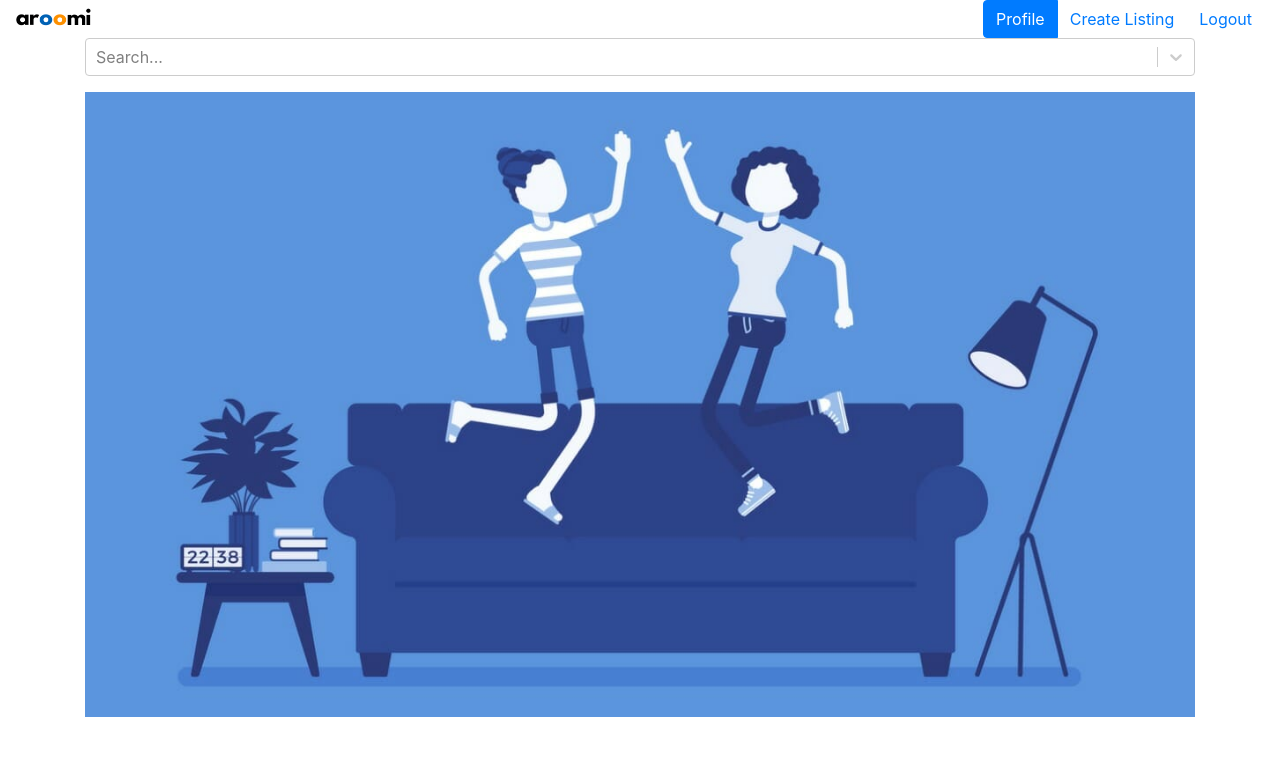
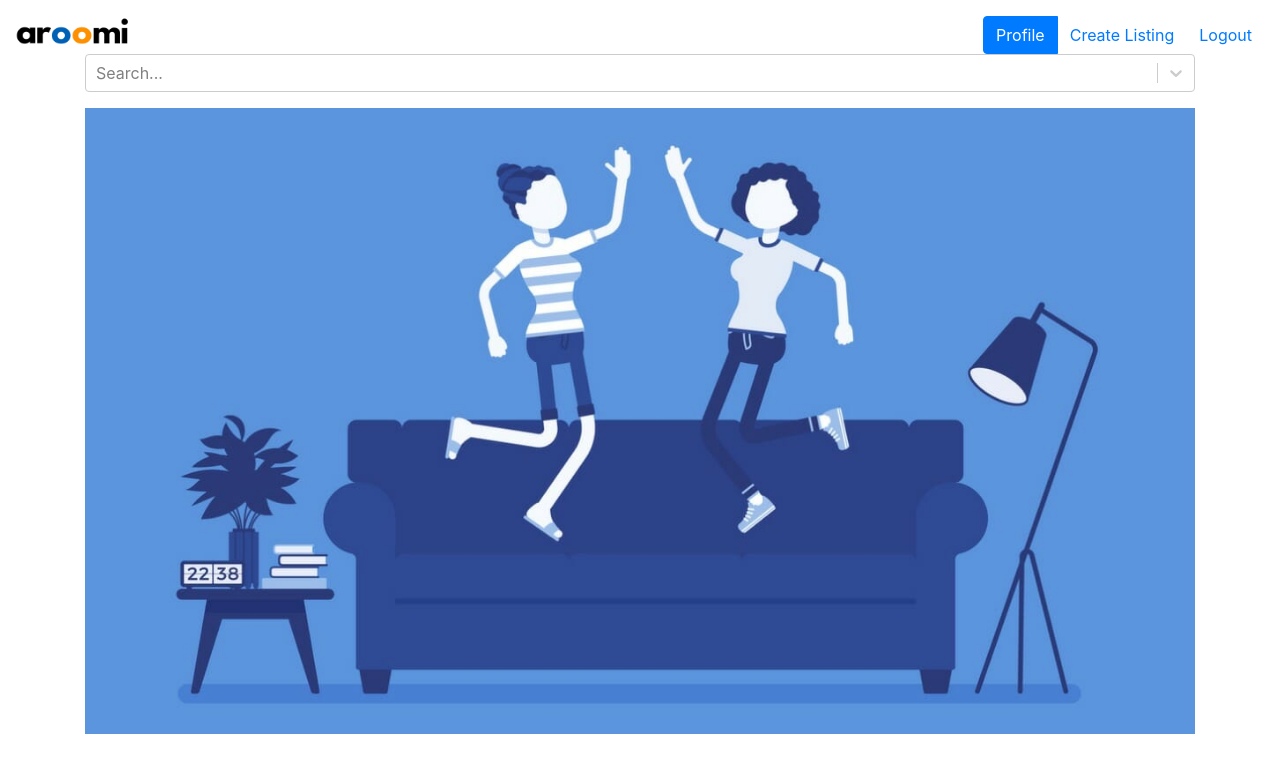
Before and after one commit to theprivatepark/aRoomi-frontend, a React (Create React App) app: page / in a window 1280 px wide. Shown: the top 772 px of the page. Built offline with nearby package versions, Linux system fonts and the light colour scheme; no server answers.

Commit message:
added link to logo

```diff
--- a/src/App.css
+++ b/src/App.css
@@ -5,6 +5,10 @@
 #landing-page-img {
   width: 100%;
   height: auto;
+}
+
+#aroomi-logo {
+  width: 150%;
 }
 
 .align-right {
--- a/src/layouts/Header.js
+++ b/src/layouts/Header.js
@@ -1,13 +1,17 @@
 import React from 'react';
 import image from '../assets/images/aroomi-logo.png'
+import { Link } from "react-router-dom";
+
 
 const Header = props => {
   return (
-    <div className="container-fluid">
+    <div className="container-fluid mt-3">
 
       <div className="row align-items-center">
         <div className="col">
-          <img src={image} id="landing-page-img" />
+          <Link to="/">
+          <img src={image} id="aroomi-logo" alt=""/>
+          </Link>
         </div>
         <div className="col-8">
         </div>
```
